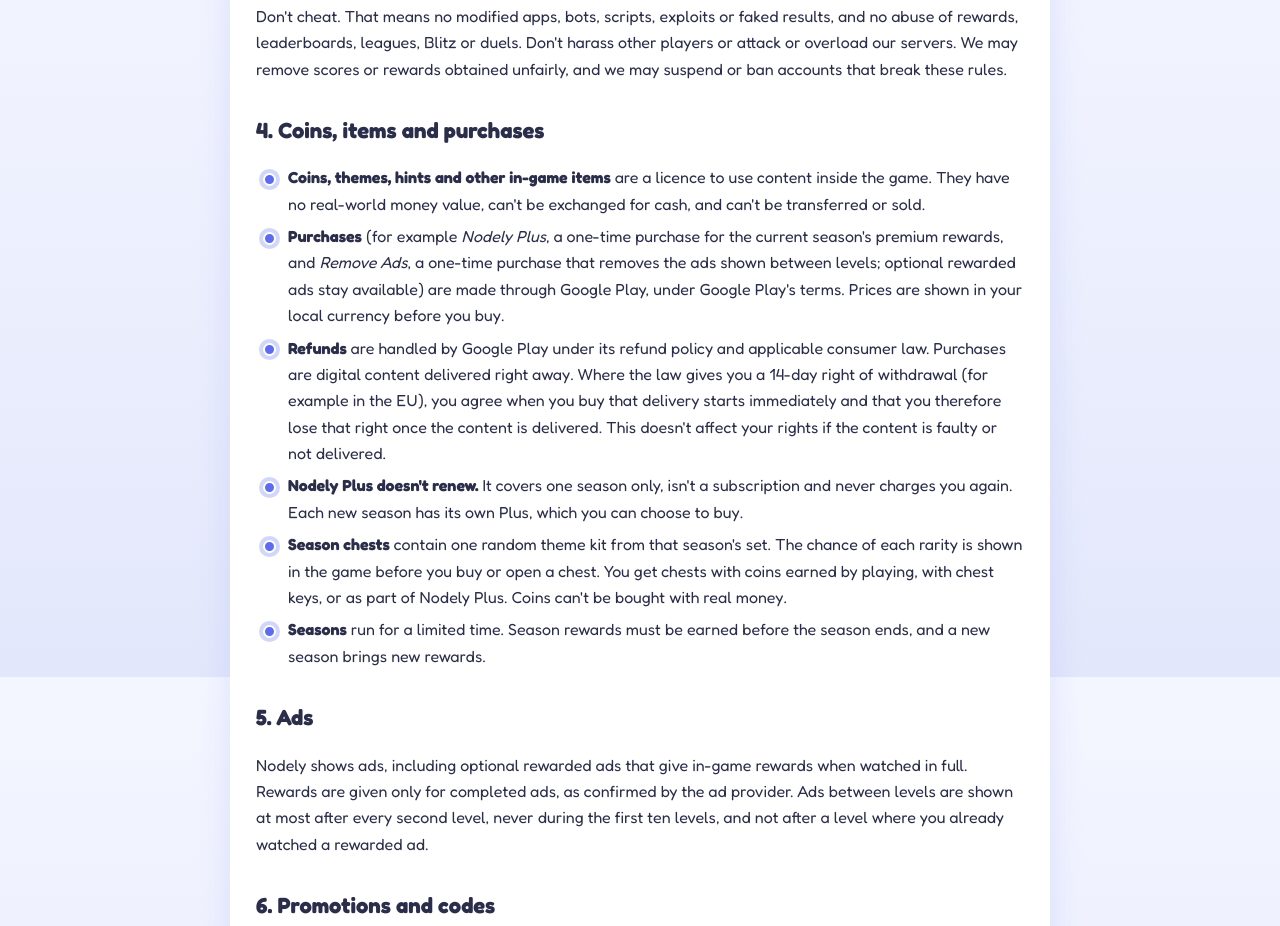
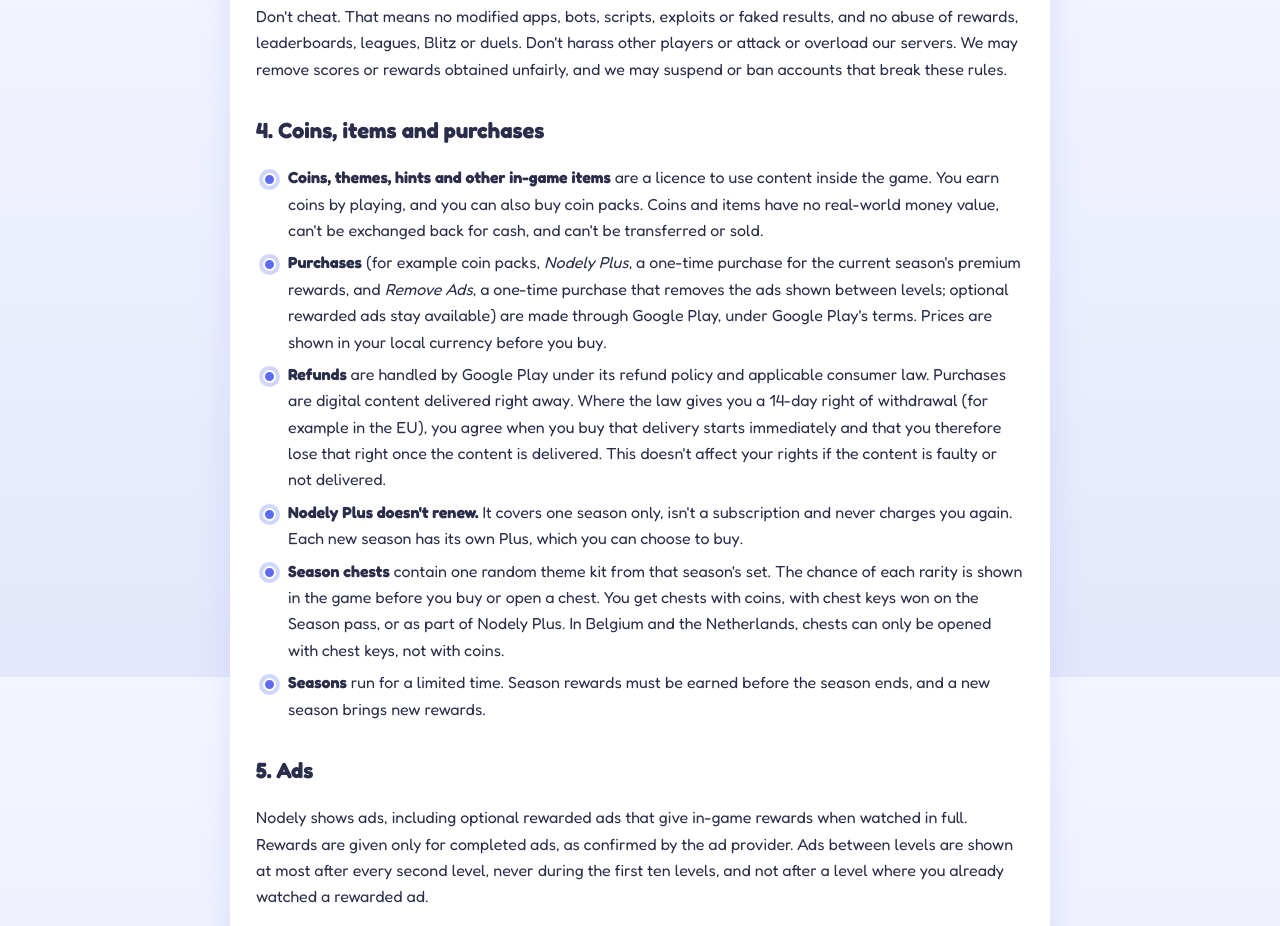
Before and after one commit to braileanuolimpiu-max/nodely, a plain HTML site: page terms.html in a window 1280 px wide. Shown: the part 923-1849 px from the top of the page. Drawn offline with Linux system fonts and the light colour scheme.

Commit message:
Terms: coin packs, chests keys-only in Belgium and the Netherlands

```diff
--- a/terms.html
+++ b/terms.html
@@ -14,7 +14,7 @@
 </header>
 <main>
 <h1>Terms of Service</h1>
-<p class="muted">Effective 12 November 2026</p>
+<p class="muted">Effective 13 November 2026</p>
 
 <p>These terms are an agreement between you and Olimpiu Braileanu, the independent developer of Nodely ("we", "us"), covering the Nodely app, its online features and its social-media tool (together, "the Service"). By using the Service you accept these terms. If you don't agree, please don't use it.</p>
 
@@ -38,11 +38,11 @@
 
 <h2>4. Coins, items and purchases</h2>
 <ul>
-  <li><strong>Coins, themes, hints and other in-game items</strong> are a licence to use content inside the game. They have no real-world money value, can't be exchanged for cash, and can't be transferred or sold.</li>
-  <li><strong>Purchases</strong> (for example <em>Nodely Plus</em>, a one-time purchase for the current season's premium rewards, and <em>Remove Ads</em>, a one-time purchase that removes the ads shown between levels; optional rewarded ads stay available) are made through Google Play, under Google Play's terms. Prices are shown in your local currency before you buy.</li>
+  <li><strong>Coins, themes, hints and other in-game items</strong> are a licence to use content inside the game. You earn coins by playing, and you can also buy coin packs. Coins and items have no real-world money value, can't be exchanged back for cash, and can't be transferred or sold.</li>
+  <li><strong>Purchases</strong> (for example coin packs, <em>Nodely Plus</em>, a one-time purchase for the current season's premium rewards, and <em>Remove Ads</em>, a one-time purchase that removes the ads shown between levels; optional rewarded ads stay available) are made through Google Play, under Google Play's terms. Prices are shown in your local currency before you buy.</li>
   <li><strong>Refunds</strong> are handled by Google Play under its refund policy and applicable consumer law. Purchases are digital content delivered right away. Where the law gives you a 14-day right of withdrawal (for example in the EU), you agree when you buy that delivery starts immediately and that you therefore lose that right once the content is delivered. This doesn't affect your rights if the content is faulty or not delivered.</li>
   <li><strong>Nodely Plus doesn't renew.</strong> It covers one season only, isn't a subscription and never charges you again. Each new season has its own Plus, which you can choose to buy.</li>
-  <li><strong>Season chests</strong> contain one random theme kit from that season's set. The chance of each rarity is shown in the game before you buy or open a chest. You get chests with coins earned by playing, with chest keys, or as part of Nodely Plus. Coins can't be bought with real money.</li>
+  <li><strong>Season chests</strong> contain one random theme kit from that season's set. The chance of each rarity is shown in the game before you buy or open a chest. You get chests with coins, with chest keys won on the Season pass, or as part of Nodely Plus. In Belgium and the Netherlands, chests can only be opened with chest keys, not with coins.</li>
   <li><strong>Seasons</strong> run for a limited time. Season rewards must be earned before the season ends, and a new season brings new rewards.</li>
 </ul>
 
```
